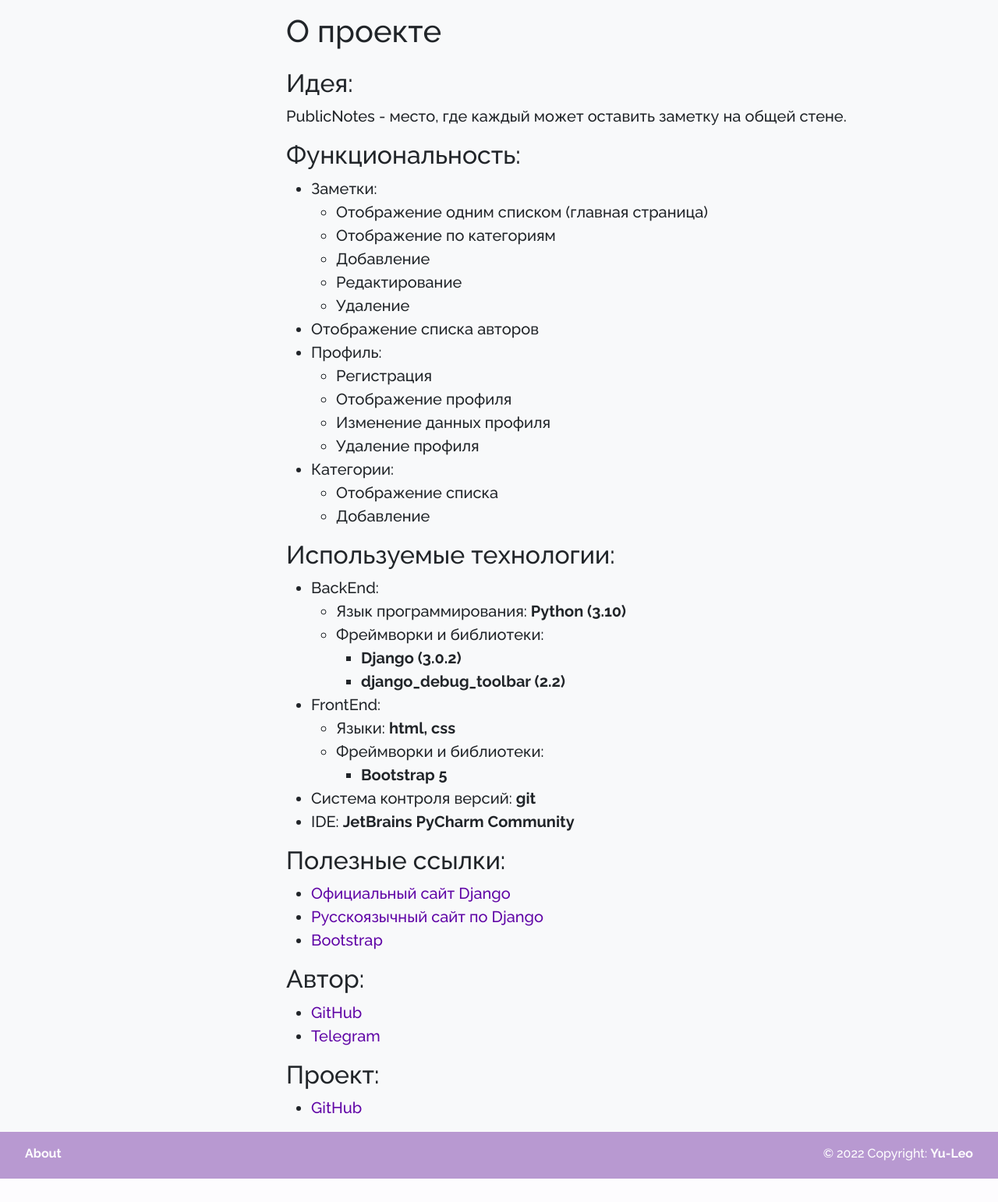
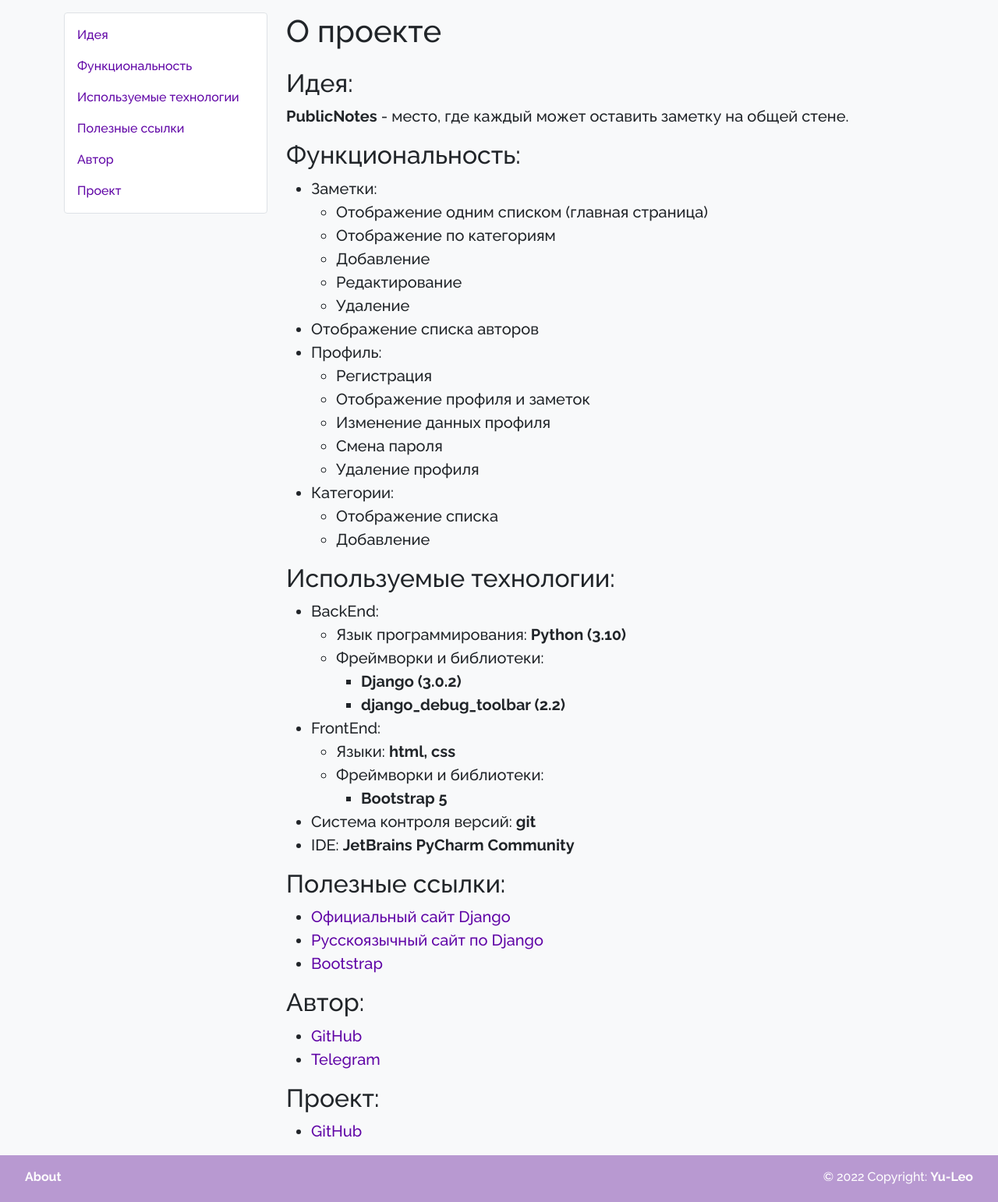
Before and after one commit to Yu-Leo/public-notes, a Django app: page /about/ in a window 1280 px wide. Shown: the part 59-1601 px from the top of the page at 78% size. Before the commit the page ends 1571 px from the top, so only its background shows below. Run offline with Django 3.2, Linux system fonts and the light colour scheme; data comes from the database, SQL or seed files in the repository; some libraries are stand-ins or nearby versions.

Commit message:
Edit 'about' page

```diff
--- a/publicnotes/wall/static/wall/css/style.css
+++ b/publicnotes/wall/static/wall/css/style.css
@@ -76,3 +76,7 @@
 .border-purple {
     border-color: var(--purple);
 }
+
+.navbar-about {
+    background-color: #ffffff;
+}
--- a/publicnotes/wall/templates/wall/about.html
+++ b/publicnotes/wall/templates/wall/about.html
@@ -2,22 +2,35 @@
 
 {% block title %}О проекте{% endblock %}
 
-{% block sidebar %}{% endblock %}
+{% block sidebar %}
+
+<nav id="navbar-example3"
+     class="navbar flex-column align-items-stretch navbar-about border rounded border-purple sticky-top">
+    <a class="nav-link text-purple" href="#idea">Идея</a>
+    <a class="nav-link text-purple" href="#functionality">Функциональность</a>
+    <a class="nav-link text-purple" href="#technologies">Используемые технологии</a>
+    <a class="nav-link text-purple" href="#links">Полезные ссылки</a>
+    <a class="nav-link text-purple" href="#author">Автор</a>
+    <a class="nav-link text-purple" href="#project">Проект</a>
+</nav>
+
+
+{% endblock %}
 
 {% block content_title %}
 <div class="hstack gap-3 mb-3">
     <div>
-        <h1>О проекте</h1>
+        <h1 id="about">О проекте</h1>
     </div>
 </div>
 {% endblock %}
 
 {% block content %}
 <div class="bg-light fs-5">
-    <h2>Идея:</h2>
-    <p> PublicNotes - место, где каждый может оставить заметку на общей стене.</p>
+    <h2 id="idea">Идея:</h2>
+    <p><span class="fw-bold">PublicNotes</span> - место, где каждый может оставить заметку на общей стене.</p>
 
-    <h2>Функциональность:</h2>
+    <h2 id="functionality">Функциональность:</h2>
     <ul>
         <li>Заметки:
             <ul>
@@ -32,8 +45,9 @@
         <li>Профиль:
             <ul>
                 <li>Регистрация</li>
-                <li>Отображение профиля</li>
+                <li>Отображение профиля и заметок</li>
                 <li>Изменение данных профиля</li>
+                <li>Смена пароля</li>
                 <li>Удаление профиля</li>
             </ul>
         </li>
@@ -46,7 +60,7 @@
 
     </ul>
 
-    <h2>Используемые технологии:</h2>
+    <h2 id="technologies">Используемые технологии:</h2>
     <ul>
         <li>
             BackEnd:
@@ -79,7 +93,7 @@
     </ul>
 
 
-    <h2>Полезные ссылки:</h2>
+    <h2 id="links">Полезные ссылки:</h2>
     <ul>
         <li><a class="text-decoration-none text-purple" href="https://djangoproject.com/" target="_blank">Официальный
             сайт
@@ -95,7 +109,7 @@
         <li><a class="text-decoration-none text-purple" href="https://t.me/yu_leo" target="_blank">Telegram</a></li>
     </ul>
 
-    <h2>Проект:</h2>
+    <h2 id="project">Проект:</h2>
     <ul>
         <li><a class="text-decoration-none text-purple" href="#" target="_blank">GitHub</a></li>
     </ul>
```
